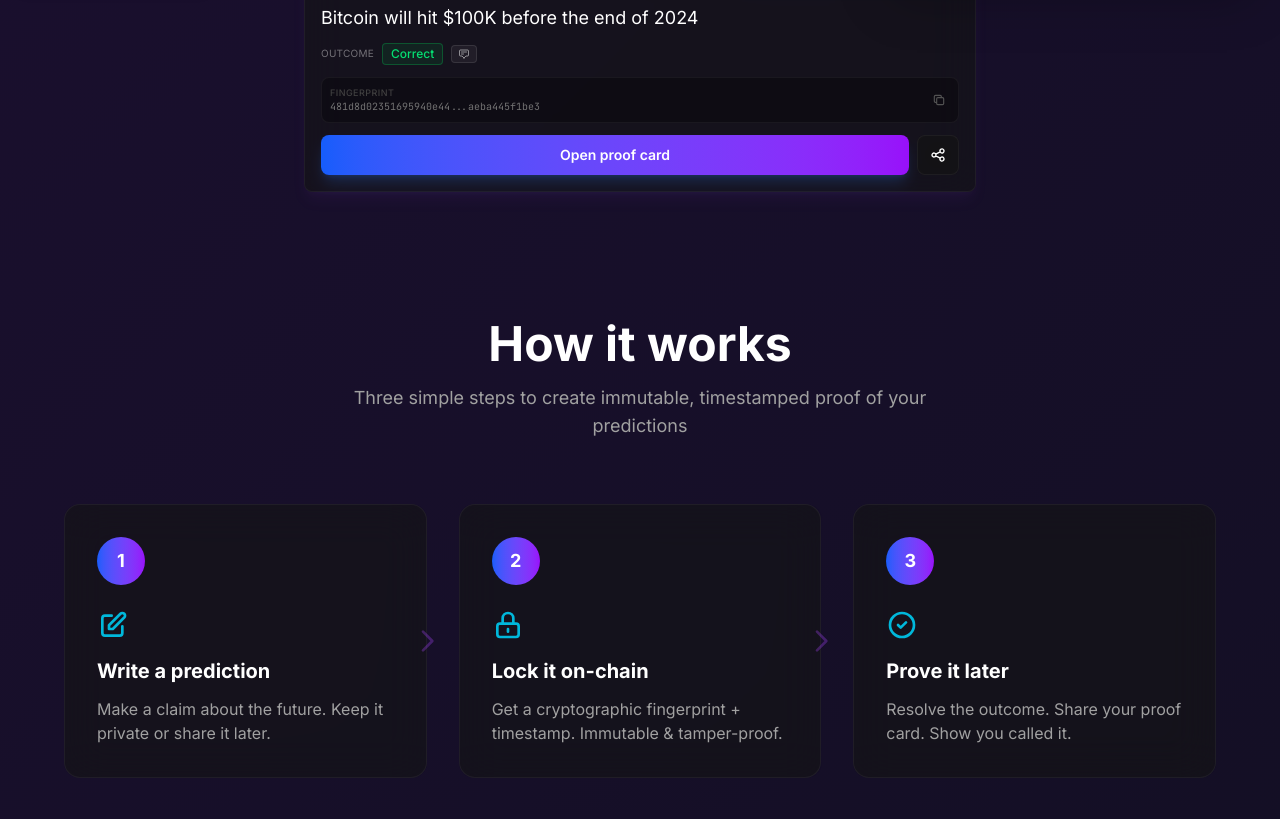
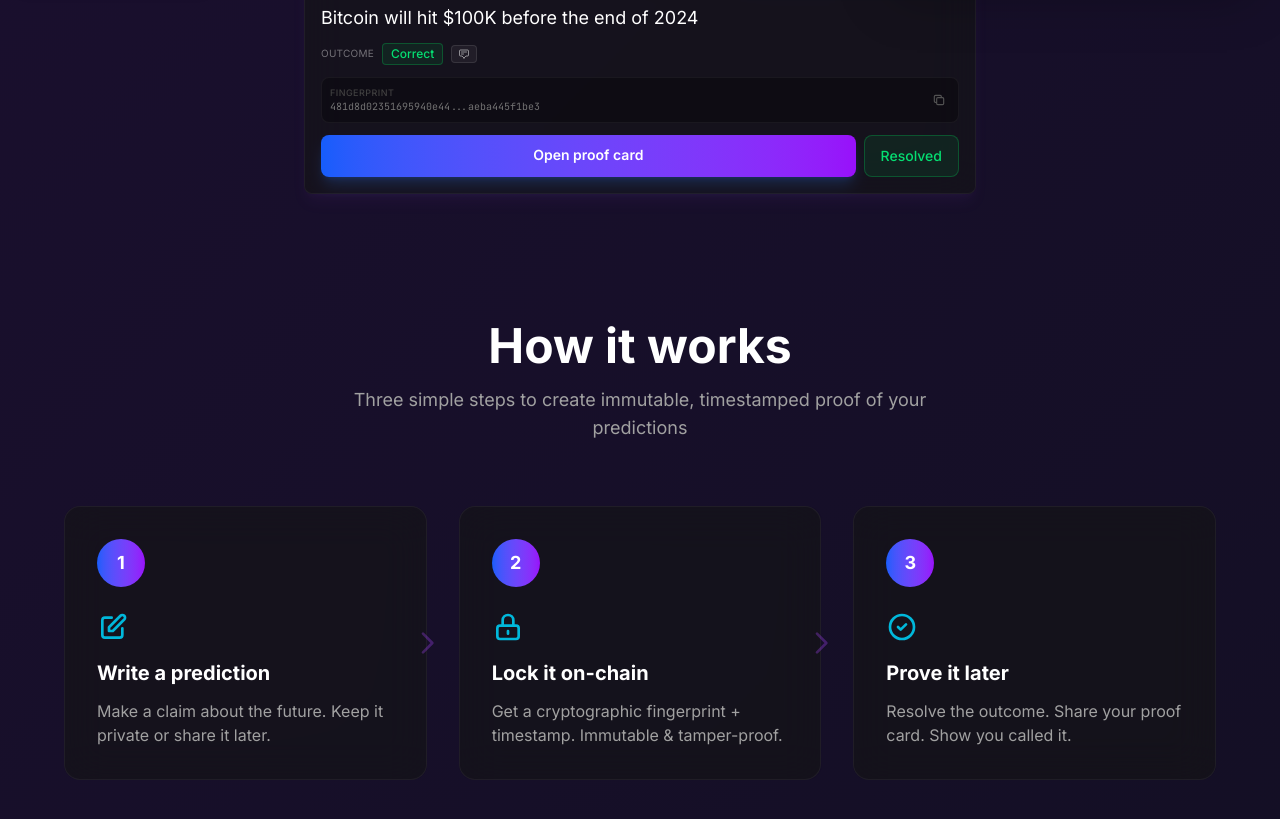
Before and after one commit to Boomchakalala/prooflocker, a Next.js app: page / in a window 1280 px wide. Shown: the part 801-1620 px from the top of the page. Built offline with nearby package versions, Linux system fonts and the light colour scheme; no server answers.

Commit message:
Sandbox autosave

```diff
--- a/src/components/PredictionCard.tsx
+++ b/src/components/PredictionCard.tsx
@@ -33,6 +33,7 @@ export default function PredictionCard({ prediction, currentUserId, onOutcomeUpd
   const onChainStatus = prediction.onChainStatus || "pending";
   const isClaimed = !!prediction.userId;
   const isOwner = currentUserId && prediction.userId === currentUserId;
+  const isResolved = prediction.outcome === "correct" || prediction.outcome === "incorrect";
 
   const copyHash = async () => {
     await navigator.clipboard.writeText(prediction.hash);
@@ -80,6 +81,7 @@ export default function PredictionCard({ prediction, currentUserId, onOutcomeUpd
 
   // Determine if user can resolve (owner and still pending)
   const canResolve = isOwner && prediction.outcome === "pending";
+  const isPending = prediction.outcome === "pending";
 
   return (
     <div className="glass rounded-lg p-3 md:p-4 hover:border-white/10 transition-all flex flex-col h-full shadow-lg shadow-purple-500/5">
@@ -218,9 +220,10 @@ export default function PredictionCard({ prediction, currentUserId, onOutcomeUpd
         </div>
       </div>
 
-      {/* Bottom CTA row - Consistent layout */}
+      {/* Bottom CTA row - Consistent layout for all states */}
+      <div className="flex flex-col gap-2">
         <div className="flex gap-2">
-        {/* Primary action - Full width */}
+          {/* Primary action - View proof */}
           <Link
             href={`/proof/${prediction.publicSlug}`}
             className="flex-1 text-center px-4 py-2.5 text-sm font-semibold text-white bg-gradient-to-r from-blue-600 to-purple-600 hover:from-blue-500 hover:to-purple-500 rounded-lg transition-all shadow-lg shadow-blue-500/20 hover:shadow-blue-500/30"
@@ -229,51 +232,47 @@ export default function PredictionCard({ prediction, currentUserId, onOutcomeUpd
             Open proof card
           </Link>
 
-        {/* Secondary actions - Small, consistent size */}
-        {canResolve ? (
+          {/* Secondary action - Resolve or Resolved button */}
+          {isPending ? (
+            // Pending: Show Resolve button (enabled if owner, disabled otherwise)
             <button
-            onClick={() => setShowResolveModal(true)}
-            className="px-3 py-2.5 text-sm font-medium text-white bg-green-600/90 hover:bg-green-600 rounded-lg transition-all border border-green-500/30 whitespace-nowrap"
-            title="Resolve this prediction"
+              onClick={canResolve ? () => setShowResolveModal(true) : undefined}
+              disabled={!canResolve}
+              className={`px-4 py-2.5 text-sm font-medium rounded-lg transition-all border whitespace-nowrap flex items-center gap-1.5 ${
+                canResolve
+                  ? "text-white bg-green-600/90 hover:bg-green-600 border-green-500/30 cursor-pointer"
+                  : "text-neutral-500 bg-neutral-800/50 border-neutral-700/30 cursor-not-allowed opacity-60"
+              }`}
+              title={canResolve ? "Resolve this prediction" : "Only the creator can resolve"}
             >
+              {!canResolve && (
+                <svg className="w-3.5 h-3.5" fill="none" stroke="currentColor" viewBox="0 0 24 24">
+                  <path strokeLinecap="round" strokeLinejoin="round" strokeWidth={2} d="M12 15v2m-6 4h12a2 2 0 002-2v-6a2 2 0 00-2-2H6a2 2 0 00-2 2v6a2 2 0 002 2zm10-10V7a4 4 0 00-8 0v4h8z" />
+                </svg>
+              )}
               Resolve
             </button>
           ) : (
+            // Resolved: Show Resolved button (same size, different color based on outcome)
             <button
-            onClick={copyLink}
-            className="px-3 py-2.5 text-sm font-medium text-white glass hover:bg-white/10 rounded-lg transition-all border border-white/10 whitespace-nowrap"
-            title="Share this proof"
+              disabled
+              className={`px-4 py-2.5 text-sm font-medium rounded-lg border whitespace-nowrap cursor-not-allowed ${
+                prediction.outcome === "correct"
+                  ? "text-green-400 bg-green-500/10 border-green-500/30"
+                  : "text-red-400 bg-red-500/10 border-red-500/30"
+              }`}
+              title={`Resolved as ${prediction.outcome}`}
             >
-            {linkCopied ? (
-              <svg
-                className="w-4 h-4 text-green-500"
-                fill="none"
-                stroke="currentColor"
-                viewBox="0 0 24 24"
-              >
-                <path
-                  strokeLinecap="round"
-                  strokeLinejoin="round"
-                  strokeWidth={2}
-                  d="M5 13l4 4L19 7"
-                />
-              </svg>
-            ) : (
-              <svg
-                className="w-4 h-4"
-                fill="none"
-                stroke="currentColor"
-                viewBox="0 0 24 24"
-              >
-                <path
-                  strokeLinecap="round"
-                  strokeLinejoin="round"
-                  strokeWidth={2}
-                  d="M8.684 13.342C8.886 12.938 9 12.482 9 12c0-.482-.114-.938-.316-1.342m0 2.684a3 3 0 110-2.684m0 2.684l6.632 3.316m-6.632-6l6.632-3.316m0 0a3 3 0 105.367-2.684 3 3 0 00-5.367 2.684zm0 9.316a3 3 0 105.368 2.684 3 3 0 00-5.368-2.684z"
-                />
-              </svg>
+              Resolved
+            </button>
           )}
-          </button>
+        </div>
+
+        {/* Helper text when Resolve is disabled */}
+        {isPending && !canResolve && (
+          <p className="text-[10px] text-neutral-500 text-center">
+            Only the creator can resolve
+          </p>
         )}
       </div>
 
```
Lines whose indentation alone changed are shown as unchanged.
